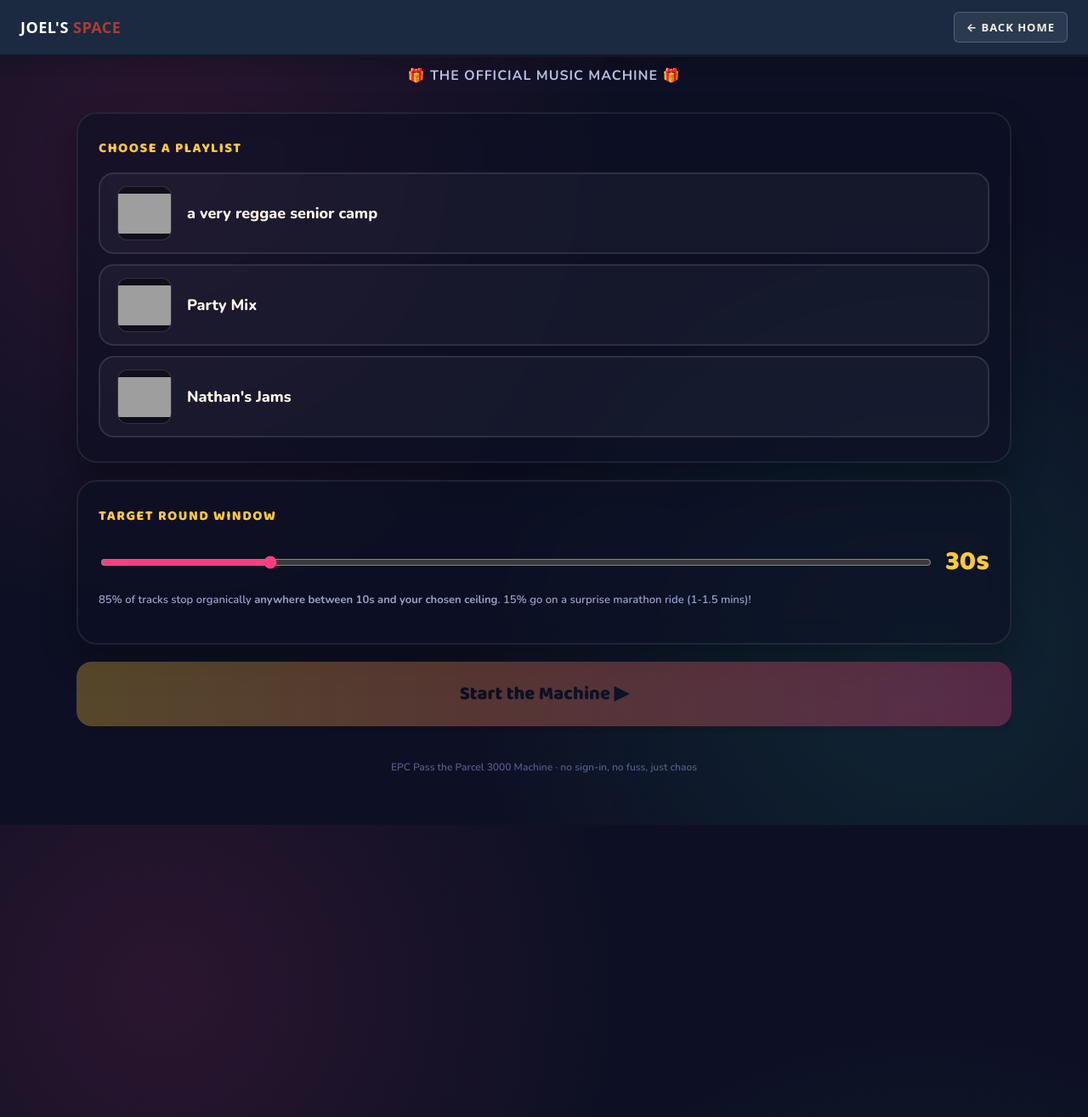
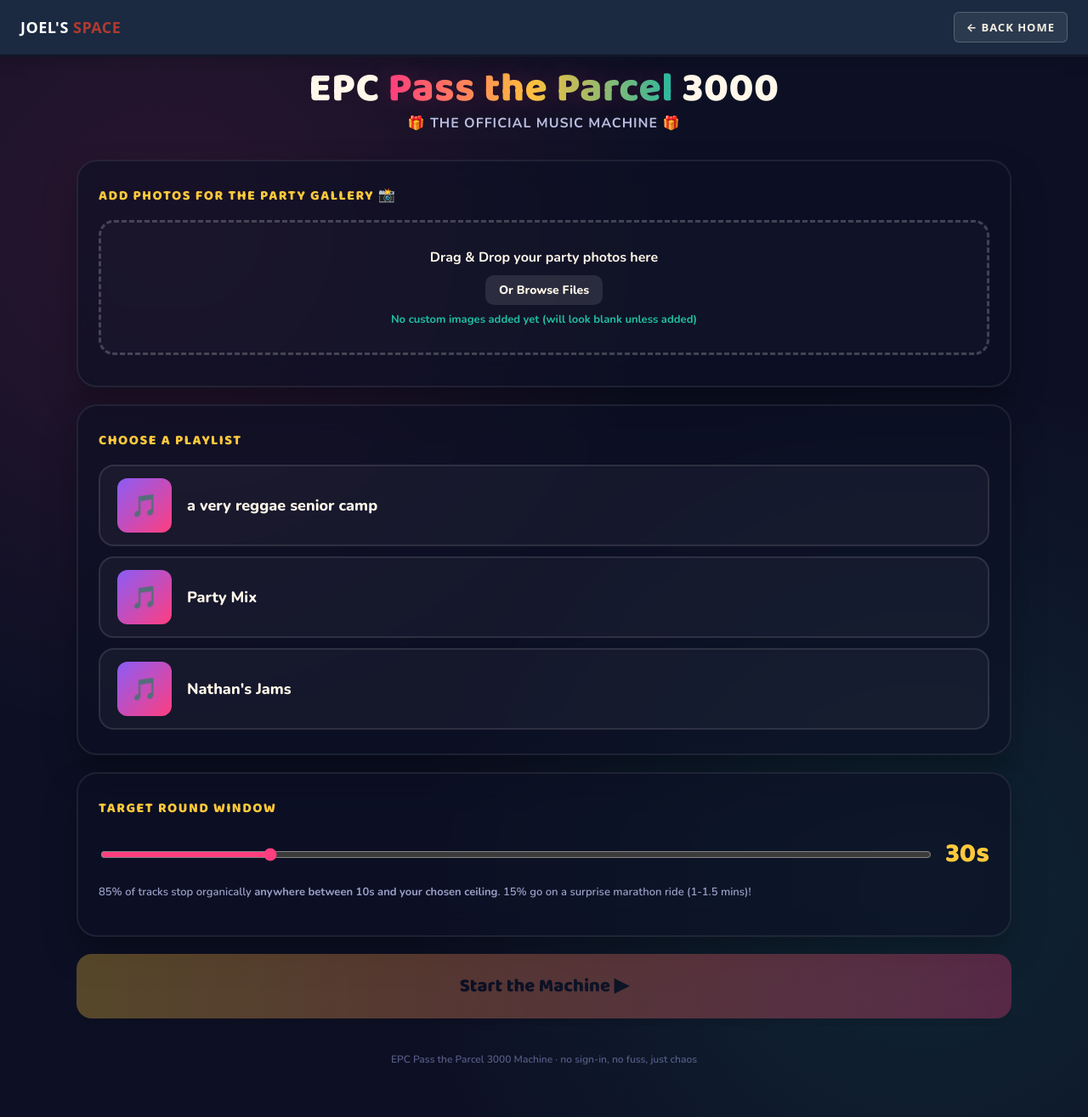
Before and after one commit to joelbeattie654/Joel, a Jekyll site: the page built from _projects/pass-the-parcel.html, in a window 1280 px wide. Shown: the whole page at 85% size. Built offline with Jekyll 4.4.1, drawn with Linux system fonts in a browser that asks for light colours; grey boxes are pictures that could not be loaded.

Commit message:
Update pass-the-parcel.html

```diff
--- a/_projects/pass-the-parcel.html
+++ b/_projects/pass-the-parcel.html
@@ -42,7 +42,7 @@
     display:flex;
     align-items:flex-start;
     justify-content:center;
-    padding:24px 16px 60px;
+    padding:80px 16px 60px; /* Added extra padding top to make room for your new Joel's Space header */
     overflow-x:hidden;
   }
 
@@ -96,6 +96,45 @@
     text-align:left;
   }
 
+  /* --- Drag and Drop Upload Zone Box Styling --- */
+  .upload-zone {
+    border: 3px dashed rgba(255,255,255,0.2);
+    border-radius: 18px;
+    padding: 30px 20px;
+    background: rgba(255,255,255,0.02);
+    cursor: pointer;
+    transition: all 0.2s ease;
+    margin-bottom: 8px;
+  }
+  .upload-zone:hover, .upload-zone.dragover {
+    border-color: var(--pink);
+    background: rgba(255, 62, 127, 0.05);
+  }
+  .upload-zone p {
+    margin: 0 0 10px 0;
+    font-weight: 700;
+    font-size: 16px;
+  }
+  .upload-btn-label {
+    display: inline-block;
+    background: rgba(255,255,255,0.1);
+    padding: 8px 16px;
+    border-radius: 10px;
+    font-weight: 800;
+    font-size: 14px;
+    transition: background 0.2s;
+  }
+  .upload-zone:hover .upload-btn-label {
+    background: var(--pink);
+    color: var(--navy-deep);
+  }
+  .upload-status {
+    font-size: 13px;
+    color: var(--teal);
+    font-weight: 700;
+    margin-top: 8px;
+  }
+
   .playlist-grid{
     display:grid;
     grid-template-columns:1fr;
@@ -130,16 +169,6 @@
     box-shadow: 0 0 20px rgba(255,62,127,0.25);
   }
 
-  .cover-thumb{
-    width:64px;
-    height:64px;
-    border-radius:12px;
-    object-fit:contain;
-    background:rgba(0,0,0,0.4);
-    border:1px solid rgba(255,255,255,0.15);
-    flex-shrink:0;
-    display:block;
-  }
   .cover-fallback{
     width:64px;
     height:64px;
@@ -215,7 +244,7 @@
     }
     .right-game-panel {
       position: sticky;
-      top: 24px;
+      top: 80px; /* Offset adjusted to fit under the new header perfectly */
     }
   }
 
@@ -438,8 +467,16 @@
   <p class="subtitle">🎁 THE OFFICIAL MUSIC MACHINE 🎁</p>
 
   <div class="setup" id="setupScreen">
-    <div class="card" id="warningCard" style="display:none;">
-      <div class="setup-warning" id="warningText"></div>
+
+    <!-- Custom Drag & Drop Image Upload Card -->
+    <div class="card">
+      <p class="section-label">Add Photos for the Party Gallery 📸</p>
+      <div class="upload-zone" id="uploadZone">
+        <p>Drag & Drop your party photos here</p>
+        <span class="upload-btn-label">Or Browse Files</span>
+        <input type="file" id="fileInput" multiple accept="image/*" style="display: none;">
+        <div class="upload-status" id="uploadStatus">No custom images added yet (will look blank unless added)</div>
+      </div>
     </div>
 
     <div class="card">
@@ -488,7 +525,7 @@
 
     <div class="right-game-panel">
       <div class="slideshow" id="slideshow">
-        <div class="slide-empty" id="slideEmpty">Add photos to the gallery array to show them here 📸</div>
+        <div class="slide-empty" id="slideEmpty">Drop photos into the setup array to view them here 📸</div>
       </div>
     </div>
 
@@ -499,31 +536,13 @@
 
 <script>
 const PLAYLISTS = [
-  { name: "a very reggae senior camp",      id: "PLWyawbUEr_ic", cover: "reggae.JPG" },
-  { name: "Party Mix",  id: "PLP3GlAycWPVs", cover: "party.JPG" },
-  { name: "Nathan's Jams",          id: "PLUzJTEG8xpds", cover: "nathan's-jams.JPG" }
+  { name: "a very reggae senior camp",      id: "PLWyawbUEr_ic" },
+  { name: "Party Mix",  id: "PLP3GlAycWPVs" },
+  { name: "Nathan's Jams",          id: "PLUzJTEG8xpds" }
 ];
 
-const GALLERY_IMAGES = [
-  "IMG-20240714-WA0008.jpg",
-  "IMG-20240714-WA0020.jpg",
-  "IMG-20240721-WA0007.jpg",
-  "IMG-20240721-WA0015.jpg",
-  "IMG-20240721-WA0022.jpg",
-  "IMG_20250709_152309153.jpg",
-  "Screenshot_20260715-010213.png",
-  "Screenshot_20260715-010950.png",
-  "Screenshot_20260715-011023.png",
-  "Snapchat-1153767534.jpg",
-  "Snapchat-1519177892.jpg",
-  "Snapchat-1553511336.jpg",
-  "Snapchat-1811636490.jpg",
-  "Snapchat-392181131.jpg",
-  "Snapchat-880045005.jpg",
-  "reggae.JPG",
-  "party.JPG",
-  "nathan's-jams.JPG"
-];
+// This array now dynamically captures your user uploaded image URLs
+let validGalleryImages = [];
 
 const DEFAULT_MIN_STOP_SECONDS = 30;
 const SLIDESHOW_INTERVAL_SECONDS = 5;
@@ -551,21 +570,52 @@
 const endScreen = document.getElementById('endScreen');
 const againBtn = document.getElementById('againBtn');
 const prizeCore = document.getElementById('prizeCore');
-const warningCard = document.getElementById('warningCard');
-const warningText = document.getElementById('warningText');
 const slideshow = document.getElementById('slideshow');
 const slideEmpty = document.getElementById('slideEmpty');
+
+// Upload Zone Elements
+const uploadZone = document.getElementById('uploadZone');
+const fileInput = document.getElementById('fileInput');
+const uploadStatus = document.getElementById('uploadStatus');
 
 const LAYER_COLORS = ['var(--layer1)','var(--layer2)','var(--layer3)','var(--layer4)','var(--layer5)'];
 
 minStopRange.value = DEFAULT_MIN_STOP_SECONDS;
 minStopValue.textContent = DEFAULT_MIN_STOP_SECONDS + 's';
 
-// ---- placeholder detection ----
-const unfilledPlaylists = PLAYLISTS.filter(p => p.id.startsWith('PLAYLIST_ID_HERE'));
-if (unfilledPlaylists.length) {
-  warningCard.style.display = 'block';
-  warningText.innerHTML = "⚠️ <strong>Setup needed:</strong> placeholder playlist IDs detected.";
+// ---- Drag and Drop Functionality Setup ----
+uploadZone.addEventListener('click', () => fileInput.click());
+
+uploadZone.addEventListener('dragover', (e) => {
+  e.preventDefault();
+  uploadZone.classList.add('dragover');
+});
+
+uploadZone.addEventListener('dragleave', () => {
+  uploadZone.classList.remove('dragover');
+});
+
+uploadZone.addEventListener('drop', (e) => {
+  e.preventDefault();
+  uploadZone.classList.remove('dragover');
+  handleImageFiles(e.dataTransfer.files);
+});
+
+fileInput.addEventListener('change', (e) => {
+  handleImageFiles(e.target.files);
+});
+
+function handleImageFiles(files) {
+  const imageFiles = Array.from(files).filter(file => file.type.startsWith('image/'));
+
+  if (imageFiles.length === 0) return;
+
+  imageFiles.forEach(file => {
+    const url = URL.createObjectURL(file);
+    validGalleryImages.push(url);
+  });
+
+  uploadStatus.textContent = `✅ Successfully loaded ${validGalleryImages.length} custom image(s)!`;
 }
 
 // ---- build playlist buttons ----
@@ -621,6 +660,7 @@
 function initSlideshow(){
   if (!validGalleryImages.length) {
     slideEmpty.style.display = 'flex';
+    slideEmpty.textContent = "No images were uploaded 📸";
     return;
   }
   slideEmpty.style.display = 'none';
@@ -631,6 +671,7 @@
     slideshow.appendChild(slideImgB);
   }
 
+  // Shuffle uploaded files randomly
   for (let i = validGalleryImages.length - 1; i > 0; i--) {
     const j = Math.floor(Math.random() * (i + 1));
     [validGalleryImages[i], validGalleryImages[j]] = [validGalleryImages[j], validGalleryImages[i]];
```
Also changed, not shown: other parts of _projects/pass-the-parcel.html (+1 -13 lines).
